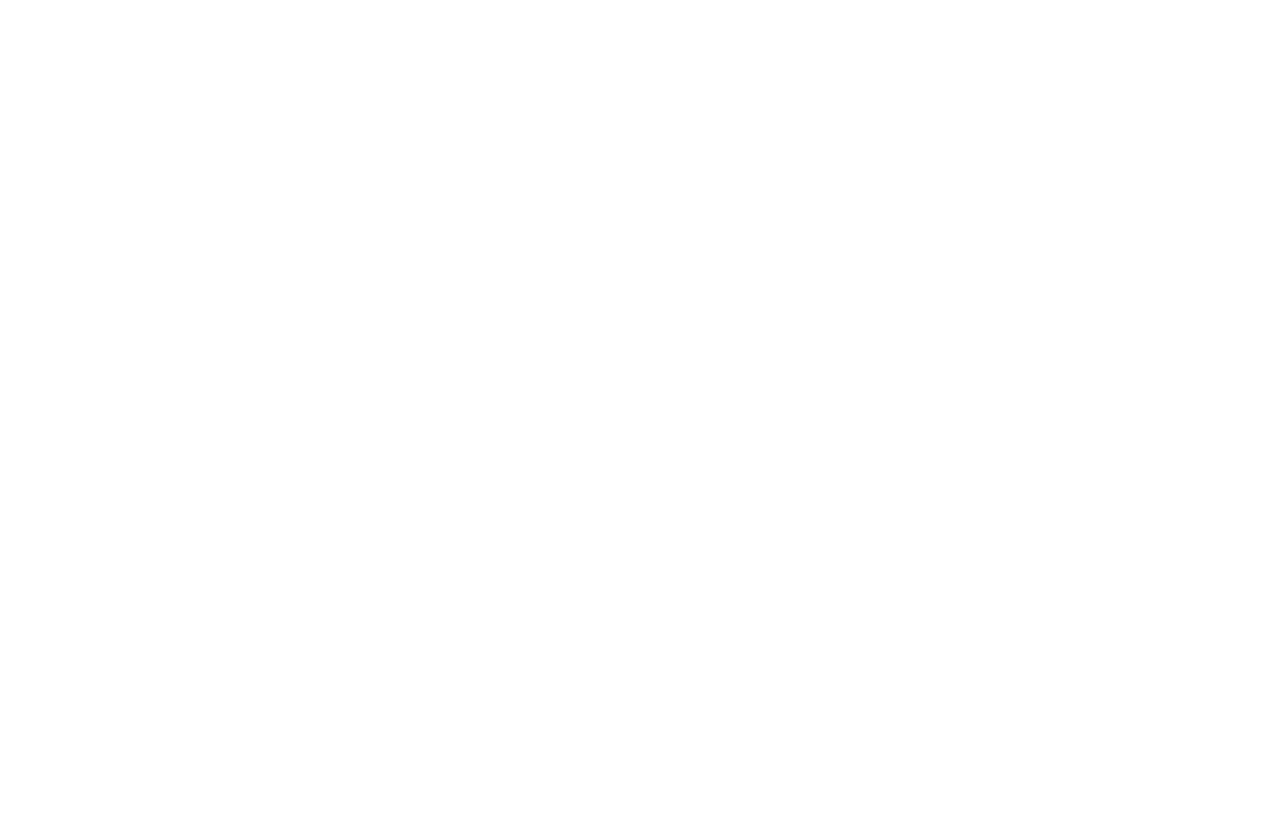
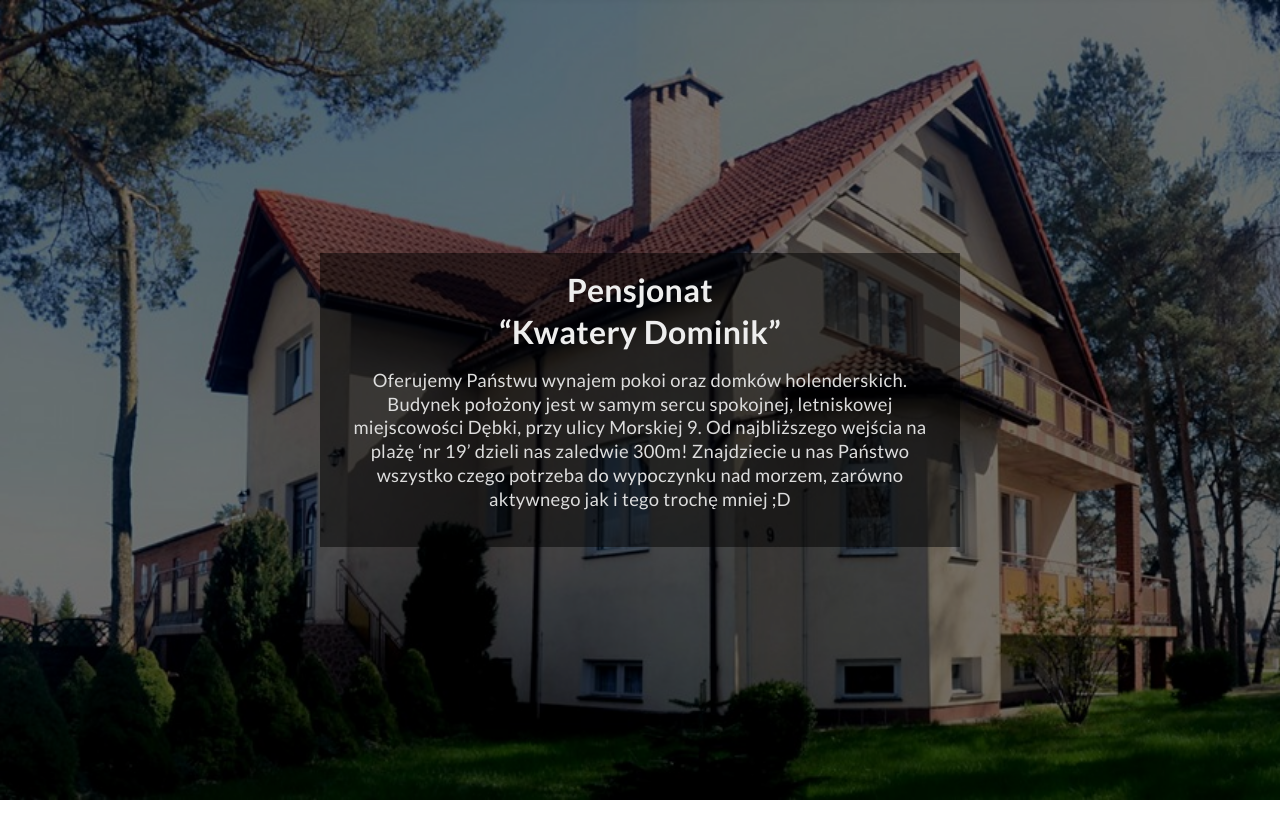
Before and after one commit to Nv7z2/kwatery-domink, a Vue app: page /#/ in a window 1280 px wide. Shown: the top 838 px of the page. Built offline with nearby package versions, Linux system fonts and the light colour scheme.

Commit message:
[added] HeroComponent to Home

```diff
--- a/src/App.vue
+++ b/src/App.vue
@@ -8,6 +8,6 @@
 @import './styles/base';
 
 #app {
-  min-height: 125vh;
+  min-height: 225vh;
 }
 </style>
--- /dev/null
+++ b/src/components/home/heroComponent.vue
@@ -0,0 +1,92 @@
+<template>
+  <div class="home__hero hero">
+    <div class="hero__description">
+      <h1 class="hero__heading">Pensjonat <br /><q>Kwatery Dominik</q></h1>
+      <p>
+        Oferujemy Państwu wynajem pokoi oraz domków holenderskich. Budynek
+        położony jest w samym sercu spokojnej, letniskowej miejscowości Dębki,
+        przy ulicy Morskiej 9. Od najbliższego wejścia na plażę ‘nr 19’ dzieli
+        nas zaledwie 300m! Znajdziecie u nas Państwo wszystko czego potrzeba do
+        wypoczynku nad morzem, zarówno aktywnego jak i tego trochę mniej ;D
+      </p>
+    </div>
+  </div>
+</template>
+
+<script>
+export default {
+  data() {
+    return {
+      backgroundScroll: 0
+    };
+  },
+  mounted() {
+    this.backgroundParallax();
+  },
+  methods: {
+    backgroundParallax() {
+      window.addEventListener('scroll', () => {
+        document.querySelector(
+          '.hero'
+        ).style.backgroundPositionY = `${window.scrollY / 2}px`;
+      });
+    }
+  }
+};
+</script>
+
+<style lang="scss" scoped>
+.hero {
+  z-index: 1;
+  height: 100vh;
+  display: flex;
+  position: relative;
+  align-items: center;
+  justify-content: center;
+  background: url('heroImg.jpg') 70% / cover no-repeat;
+
+  &::before {
+    z-index: -1;
+    content: '';
+    width: 100%;
+    height: 100%;
+    display: block;
+    position: absolute;
+    background-color: rgba(#000, 0.5);
+  }
+
+  @include mq {
+    background-position: 75%;
+  }
+
+  @include mq('desktop') {
+    background-position: center;
+  }
+
+  &__heading {
+    color: #eee;
+    margin: 0 0 1rem 0;
+    font-size: 1.5rem;
+
+    @include mq {
+      font-size: 2rem;
+    }
+  }
+
+  &__description {
+    padding: 1rem;
+    background-color: rgba(#000, 0.5);
+    text-align: center;
+    width: 80%;
+    color: #ddd;
+
+    p {
+      font-size: 1.15rem;
+    }
+
+    @include mq {
+      width: 50%;
+    }
+  }
+}
+</style>
--- a/src/styles/_mixins.scss
+++ b/src/styles/_mixins.scss
@@ -1,4 +1,4 @@
-@mixin mq($deviceType: 'desktop') {
+@mixin mq($deviceType: 'tablet') {
   @if ($deviceType == 'desktop') {
     @media all and (min-width: 1025px) {
       @content;
--- a/src/views/Home.vue
+++ b/src/views/Home.vue
@@ -1,10 +1,18 @@
 <template>
-  <div class="home"></div>
+  <div class="home">
+    <hero-component />
+  </div>
 </template>
 
 <script>
+import heroComponent from '@/components/home/heroComponent';
+
 export default {
   name: 'Home',
-  components: {}
+  components: {
+    heroComponent
+  }
 };
 </script>
+
+<style lang="scss" scoped></style>
```
Also changed, not shown: src/components/home/heroImg.jpg (renamed from src/assets/heroImg.jpg).
